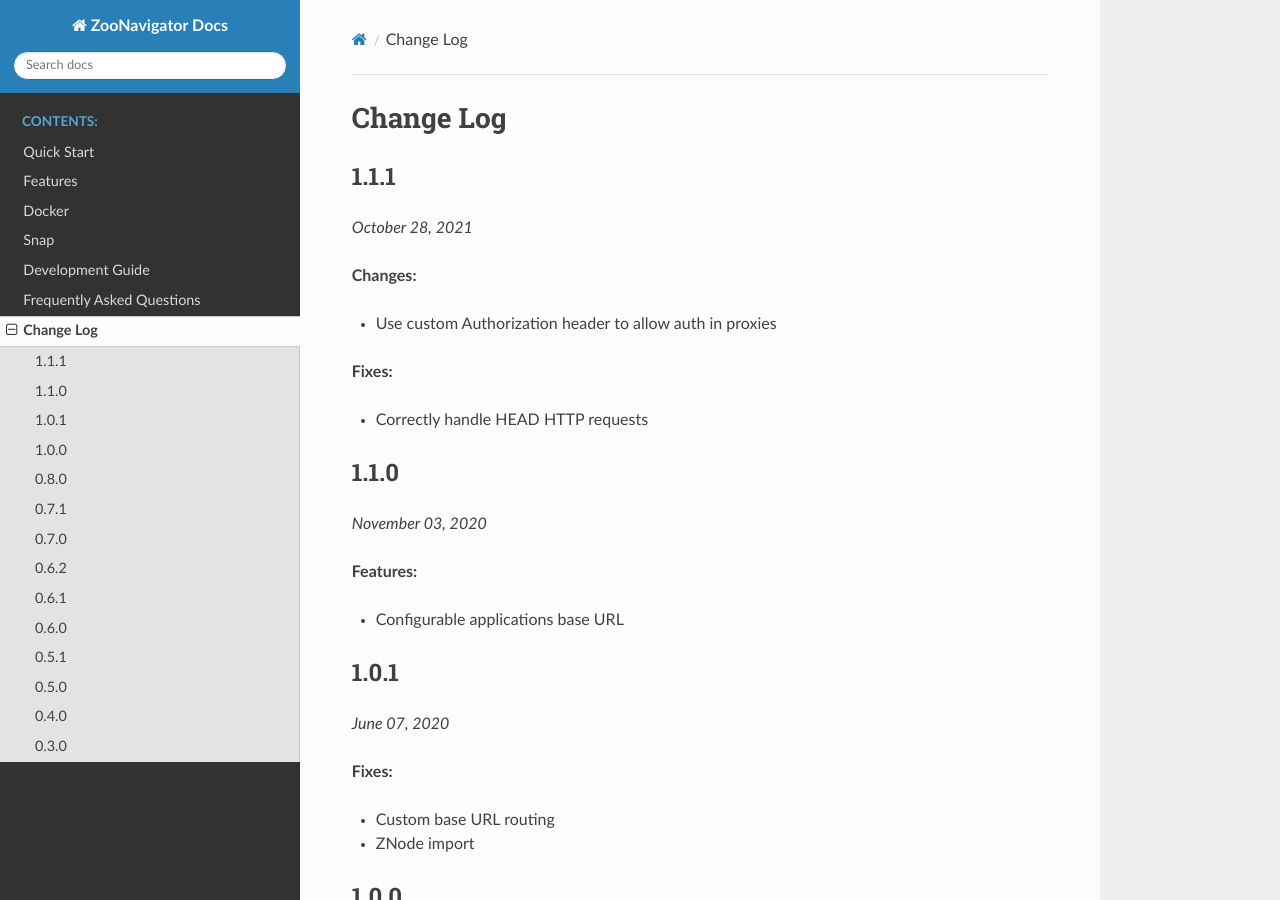
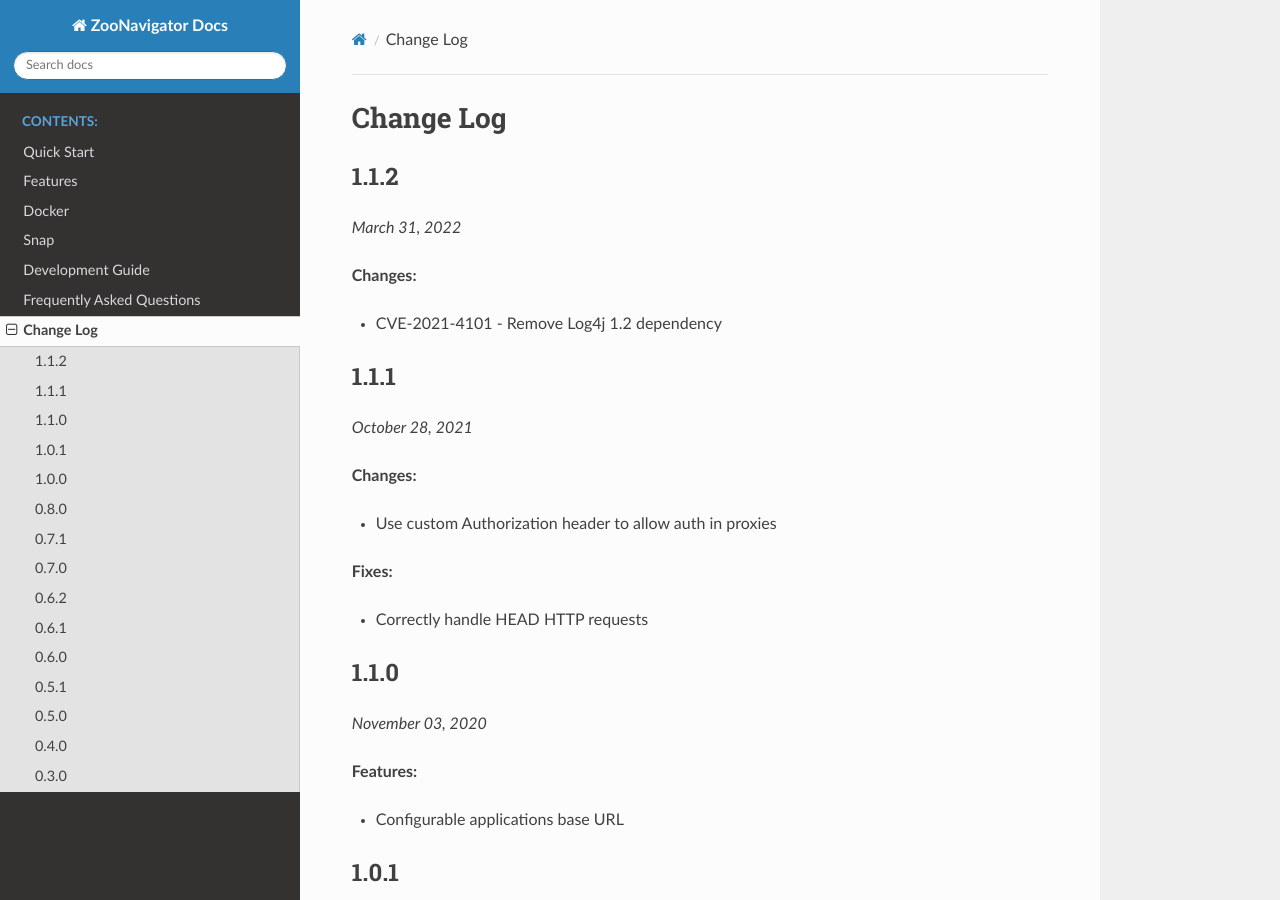
Before and after one commit to elkozmon/zoonavigator, a Sphinx documentation site: the page built from docs/changelog.rst, in a window 1280 px wide and 900 px high. Built offline with Sphinx 7.4.7 and the Read the Docs theme 2.0.0, drawn with Linux system fonts in a browser that asks for light colours.

Commit message:
Update changelog

```diff
--- a/docs/changelog.rst
+++ b/docs/changelog.rst
@@ -1,6 +1,16 @@
 ==========
 Change Log
 ==========
+
+1.1.2
+-----
+
+*March 31, 2022*
+
+
+**Changes:**
+
+* CVE-2021-4101 - Remove Log4j 1.2 dependency
 
 1.1.1
 -----
```
